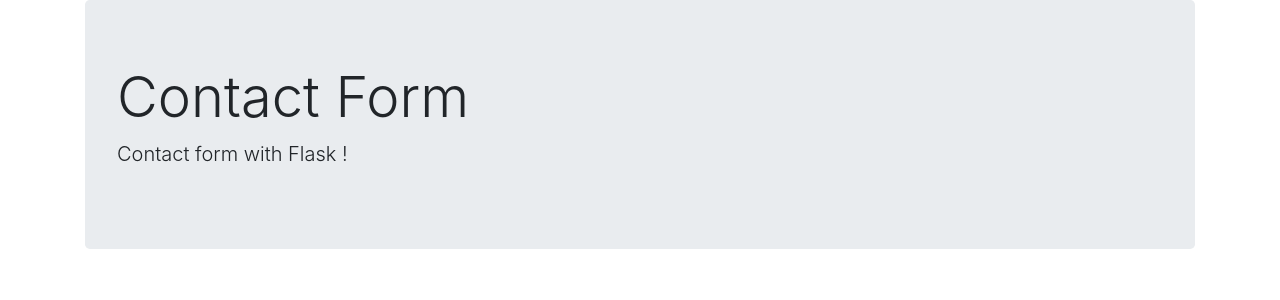
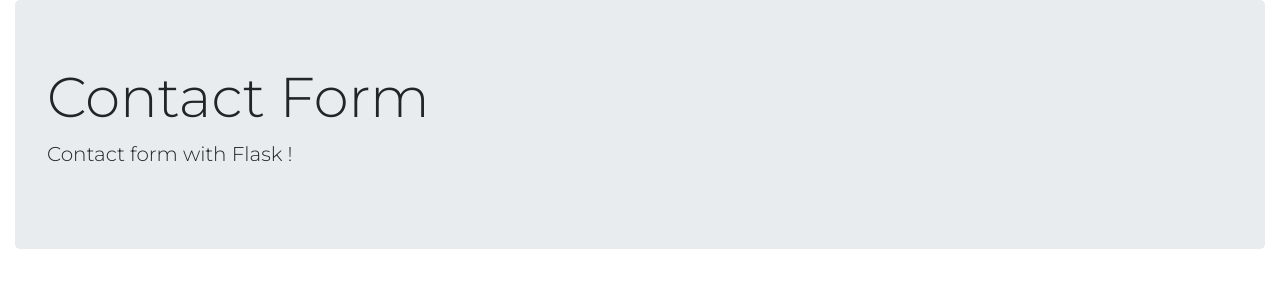
Before and after one commit to kvatsalay/Flask-Contact-form, a Flask app: template templates/index.html in a window 1280 px wide. Shown: the top 300 px of the page. Run offline with Flask 2, Linux system fonts and the light colour scheme; the template is opened without the code that fills it, so the values that code supplies are empty; some libraries are stand-ins or nearby versions.

Commit message:
Update index.html

```diff
--- a/templates/index.html
+++ b/templates/index.html
@@ -2,15 +2,22 @@
 <html>
 <head>
 	<title>{{ title }}</title>
-	<link rel="stylesheet" href="https://stackpath.bootstrapcdn.com/bootstrap/4.3.1/css/bootstrap.min.css" integrity="sha384-ggOyR0iXCbMQv3Xipma34MD+dH/1fQ784/j6cY/iJTQUOhcWr7x9JvoRxT2MZw1T" crossorigin="anonymous">
+	<link rel="stylesheet" type="text/css" href="{{ url_for('static', filename='dist/css/bootstrap.min.css') }}">
+	<link href="https://fonts.googleapis.com/css?family=Montserrat:300" rel="stylesheet">
 </head>
 <body>
-	<div class="container">
+	<style type="text/css">
+		body{
+			font-family: 'Montserrat', sans-serif;
+		}
+	</style>
+
+	<div class="col-lg-12">
 		<div class="jumbotron">
 			<h1 class="display-4">Contact Form</h1>
 			<p class="lead">Contact form with Flask !</p>
 			{% if success %}
-				<p class="lead text-success">Thank you for feedback !</p>
+				<p class="lead text-success">Thank you for feedback !{{ sender }}</p>
 			{% endif %}
 		</div>
 	</div>
```
